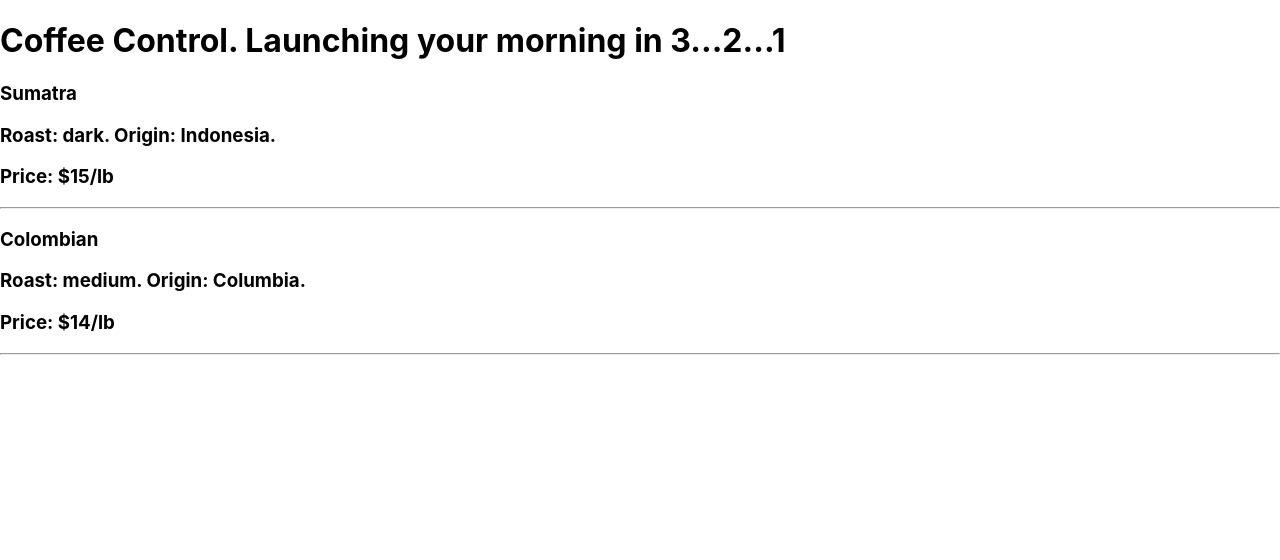
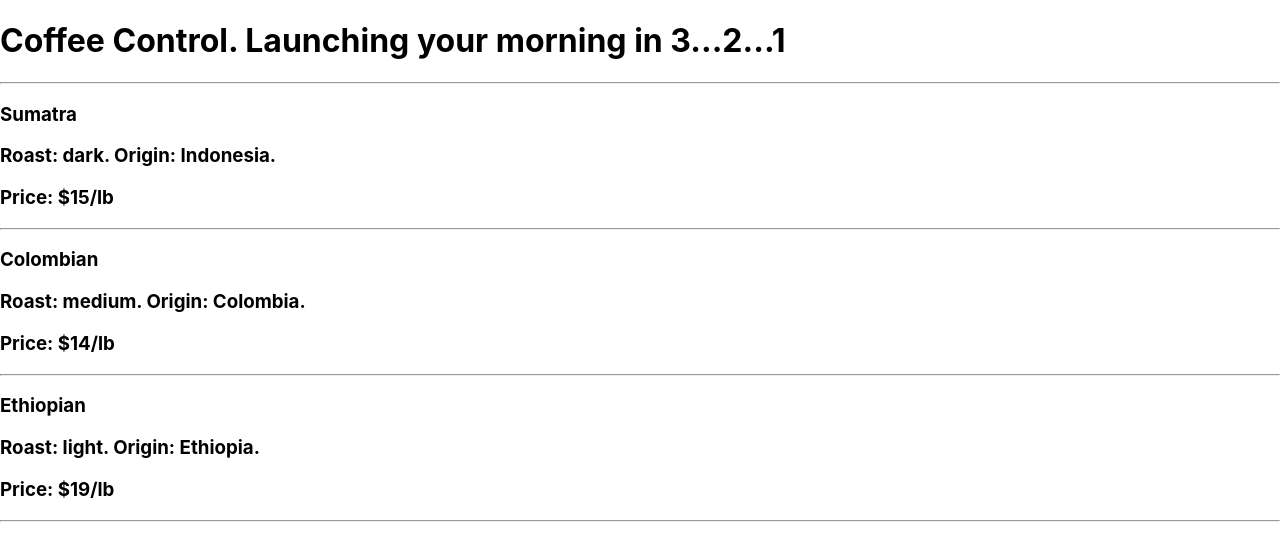
Before and after one commit to pangtodd/coffeeControl, a React (Create React App) app: page / in a window 1280 px wide. Shown: the top 560 px of the page. Built offline with nearby package versions, Linux system fonts and the light colour scheme.

Commit message:
set up CoffeeList.js to loop through list and display.

```diff
--- a/src/components/CoffeeList.js
+++ b/src/components/CoffeeList.js
@@ -1,21 +1,39 @@
 import React from "react";
 import Coffee from "./Coffee";
 
+const mainCoffeeList = [
+  {
+    name:"Sumatra",
+    origin: "Indonesia",
+    price: 15,
+    roast: "dark"
+  },
+  {
+    name:"Colombian",
+    origin: "Colombia",
+    price: 14,
+    roast: "medium"
+  },
+  {
+    name:"Ethiopian",
+    origin: "Ethiopia",
+    price: 19,
+    roast: "light"
+  }
+];
+
 function CoffeeList(){
-  return(
+  return (
     <React.Fragment>
-      <Coffee
-        name= "Sumatra"
-        origin= "Indonesia"
-        price= {15}
-        roast= "dark"/>
-      <Coffee
-        name= "Colombian"
-        origin= "Columbia"
-        price= {14}
-        roast= "medium"/>
-      </React.Fragment>
-
+      <hr/>
+      {mainCoffeeList.map((coffee, index)=>
+        <Coffee name={coffee.name}
+          origin = {coffee.origin}
+          roast = {coffee.roast}
+          price = {coffee.price}
+          key = {index}/>
+      )}
+    </React.Fragment>
   );
 }
 
```
